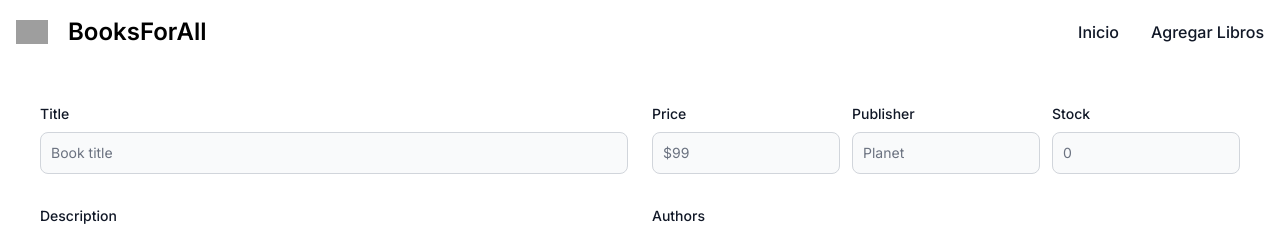
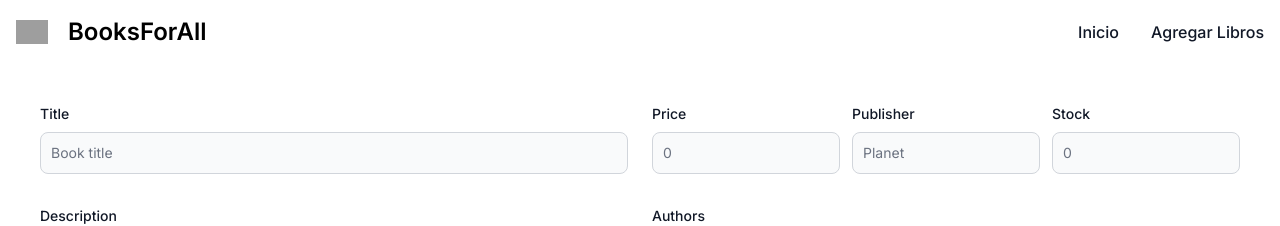
Before and after one commit to Dusbchek/finalBooks, a Next.js app: page /dashboard/addbook in a window 1280 px wide. Shown: the top 226 px of the page. Built offline with nearby package versions, Linux system fonts and the light colour scheme; grey boxes are pictures that could not be loaded.

Commit message:
Update page.jsx

```diff
--- a/src/app/(admin)/dashboard/addbook/page.jsx
+++ b/src/app/(admin)/dashboard/addbook/page.jsx
@@ -11,7 +11,7 @@
                     <div class="flex flex-row w-full">
                          <div class="mr-3 w-full">
                         <label for="price" class="block mb-2 text-sm font-medium text-gray-900 dark:text-white">Price</label>
-                        <input type="number" id="last_name" class="mb-2  bg-gray-50 border border-gray-300 text-gray-900 text-sm rounded-lg focus:ring-blue-500 focus:border-blue-500 block w-full p-2.5 dark:bg-gray-700 dark:border-gray-600 dark:placeholder-gray-400 dark:text-white dark:focus:ring-blue-500 dark:focus:border-blue-500" placeholder="$99" required/>
+                        <input type="number" id="last_name" class="mb-2  bg-gray-50 border border-gray-300 text-gray-900 text-sm rounded-lg focus:ring-blue-500 focus:border-blue-500 block w-full p-2.5 dark:bg-gray-700 dark:border-gray-600 dark:placeholder-gray-400 dark:text-white dark:focus:ring-blue-500 dark:focus:border-blue-500" placeholder="0" required/>
                      </div>
                           <div class="w-full mr-3">
                                <label for="editorial" class="block mb-2 text-sm font-medium text-gray-900 dark:text-white">Publisher</label>
@@ -41,7 +41,7 @@
 
                         <label class="block mb-2 text-sm font-medium text-gray-900 dark:text-white" for="file_input">Upload file</label>
                         <input class="mb-4 block w-full text-sm text-gray-900 border border-gray-300 rounded-lg cursor-pointer bg-gray-50 dark:text-gray-400 focus:outline-none dark:bg-gray-700 dark:border-gray-600 dark:placeholder-gray-400" id="file_input" type="file"/>
-                                        <button type="submit" class="text-white bg-blue-700 hover:bg-blue-800 focus:ring-4 focus:outline-none focus:ring-blue-300 font-medium rounded-lg text-sm w-full sm:w-auto px-5 py-2.5 text-center dark:bg-blue-600 dark:hover:bg-blue-700 dark:focus:ring-blue-800">Submit</button>
+                                        <button type="submit" class="right-0 text-white bg-blue-700 hover:bg-blue-800 focus:ring-4 focus:outline-none focus:ring-blue-300 font-medium rounded-lg text-sm w-full sm:w-auto px-5 py-2.5 text-center dark:bg-blue-600 dark:hover:bg-blue-700 dark:focus:ring-blue-800">Submit</button>
 
 
                     </div>
```
